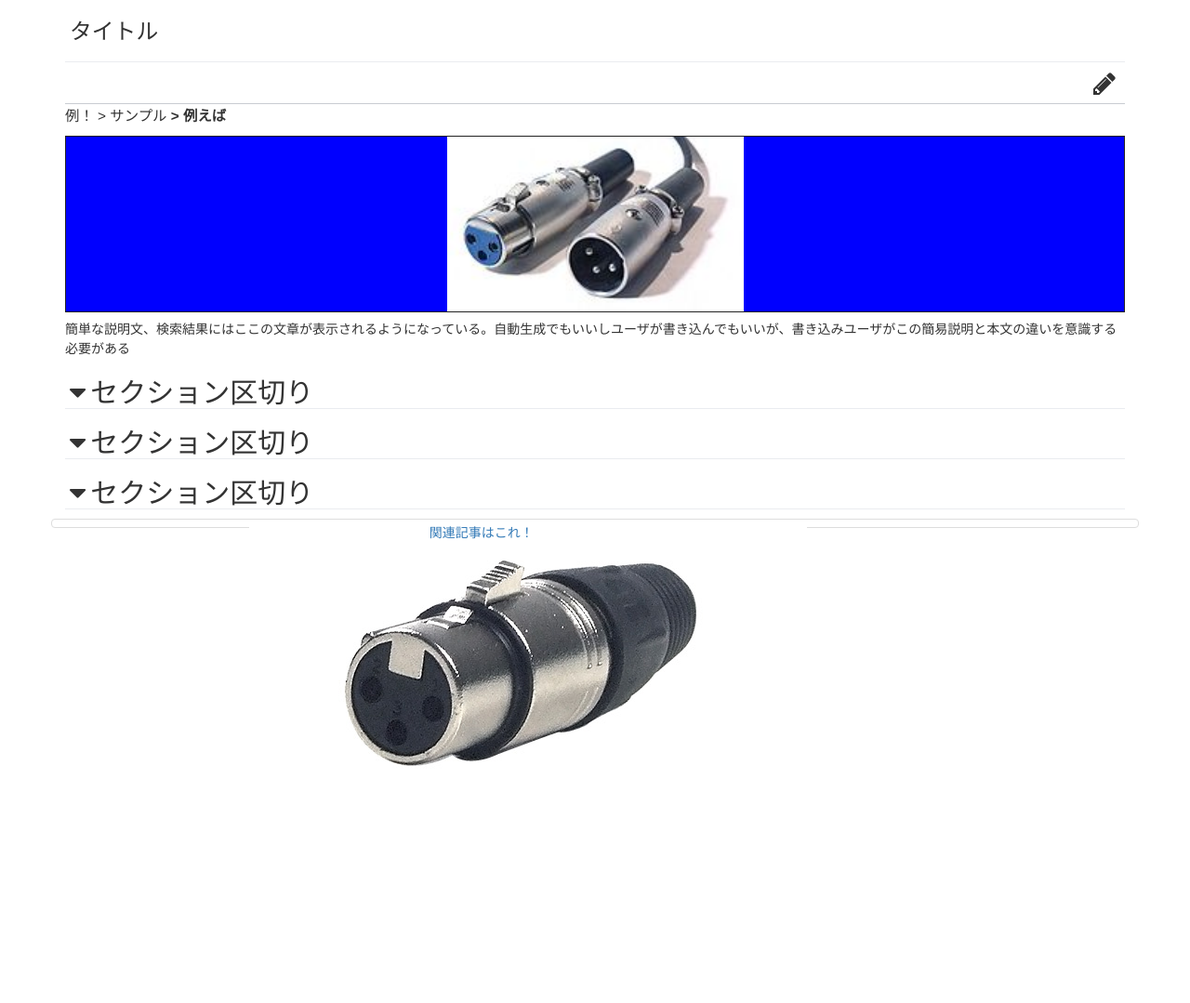
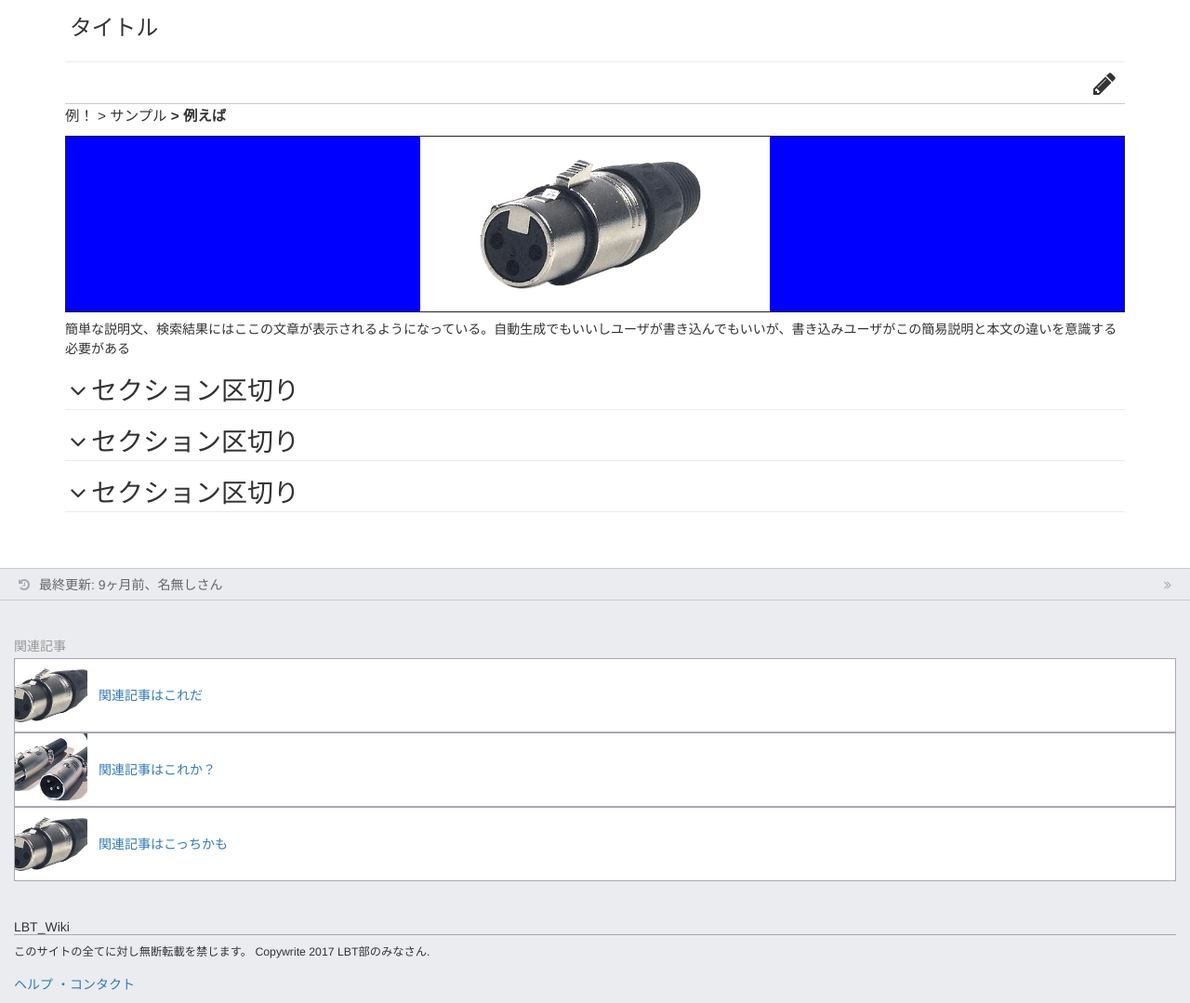
Before and after one commit to MagmaChocolate/LBT_Wiki, a PHP site: page / in a window 1280 px wide. Shown: the part 54-1133 px from the top of the page at 93% size. Before the commit the page ends 878 px from the top, so only its background shows below. Run offline with PHP 8.4, Linux system fonts and the light colour scheme.

Commit message:
[update] フッターの実装

```diff
--- a/index.html
+++ b/index.html
@@ -70,33 +70,63 @@
       <li class="breadcrumb-contents">サンプル</li>
       <li class="breadcrumb-contents">例えば</li>
     </ul>
-    <div class="eyecatch"></div> <!-- アイキャッチ画像 -->
+    <div class="eyecatch" style="background-image:url('./resource/img/xlr-600x300.jpg')"></div> <!-- アイキャッチ画像 -->
     <div class="description">
       簡単な説明文、検索結果にはここの文章が表示されるようになっている。自動生成でもいいしユーザが書き込んでもいいが、書き込みユーザがこの簡易説明と本文の違いを意識する必要がある
     </div>
     <div class="main-text"> <!-- 記事本文 -->
-      <h2><i class="fa fa-caret-down fa-1x"></i>セクション区切り</h2>
+      <h2><i class="fa fa-angle-down fa-1x"></i>セクション区切り</h2>
       <div class="main-text-in-section">
         <p>段落で落とすサンプルサンプルサンプルサンプルサンプルサンプルサンプルサンプルサンプルサンプルサンプルサンプルサンプルサンプルサンプル</p>
       </div>
-      <h2><i class="fa fa-caret-down fa-1x"></i>セクション区切り</h2>
+      <h2><i class="fa fa-angle-down fa-1x"></i>セクション区切り</h2>
       <div class="main-text-in-section">
         <p>段落で落とすサンプルサンプルサンプルサンプルサンプルサンプルサンプルサンプルサンプルサンプルサンプルサンプルサンプルサンプルサンプル</p>
       </div>
-      <h2><i class="fa fa-caret-down fa-1x"></i>セクション区切り</h2>
+      <h2><i class="fa fa-angle-down fa-1x"></i>セクション区切り</h2>
       <div class="main-text-in-section">
         <p>段落で落とすサンプルサンプルサンプルサンプルサンプルサンプルサンプルサンプルサンプルサンプルサンプルサンプルサンプルサンプルサンプル</p>
       </div>
     </div>
-    <div class="relation-entry">  <!-- 関連記事 -->
-      <div class="row">
-        <a href="hoge" class="thumbnail">
-          <div class="col-xs-2 col-xs-offset-2"><img src="./resource/img/xlr-600x300.jpg" class="relation-entry-img"/></div> <!-- 関連記事のアイキャッチ画像 -->
-          <div class="col-xs-6">関連記事はこれ！</div>
-        </a>
+  </div> <!-- class="container" -->
+
+
+    <footer class="footer">  <!-- フッター -->
+      <div class="last-edit">
+        <i class="fa fa-history"></i>最終更新: 9ヶ月前、名無しさん<i class="fa fa-angle-double-right fa-1x"></i>
       </div>
-    </div>
-  </div>
+
+      <div class="relation-entry">  <!-- 関連記事 -->
+        <h2>関連記事</h2>
+        <div class="content">
+          <a href="hoge">
+            <div class="img-rapper"><div class="img" style="background-image: url('./resource/img/xlr-600x300.jpg')"></div></div>  <!-- 関連記事のアイキャッチ画像 -->
+            <div class="title">関連記事はこれだ</div>
+          </a>
+          <a href="hoge">
+            <div class="img-rapper"><div class="img" style="background-image: url('./resource/img/xlr-200x118.jpg')"></div></div>  <!-- 関連記事のアイキャッチ画像 -->
+            <div class="title">関連記事はこれか？</div>
+          </a>
+          <a href="hoge">
+            <div class="img-rapper"><div class="img" style="background-image: url('./resource/img/xlr-600x300.jpg')"></div></div>  <!-- 関連記事のアイキャッチ画像 -->
+            <div class="title">関連記事はこっちかも</div>
+          </a>
+        </div>
+      </div>
+
+      <div class="copy-write">
+        <h3>LBT_Wiki</h3>
+        <div class="text">
+          このサイトの全てに対し無断転載を禁じます。
+          Copywrite 2017 LBT部のみなさん.
+        </div>
+      </div>
+      <div class="links">
+        <a href="hoge">ヘルプ</a>
+        <a href="hoge">コンタクト</a>
+      </div>
+    </footer>
+  <!-- </div> -->
 </div>
 
 
--- a/resource/view.css
+++ b/resource/view.css
@@ -68,7 +68,8 @@ input.search-text{
 /* 記事 */
 div.main-contents h1{ /* タイトル */
   font-size: 1.7em;
-  font-family: 'Linux Libertine','Georgia','Times',serif;
+  font-family:"Roboto Slab" , Garamond , "Times New Roman" , "游明朝" , "Yu Mincho" , "游明朝体" , "YuMincho" , "ヒラギノ明朝 Pro W3" , "Hiragino Mincho Pro" , "HiraMinProN-W3" , "HGS明朝E" , "ＭＳ Ｐ明朝" , "MS PMincho" , serif;
+      /*http://sole-color-blog.com/blog/design/246/*/
   margin-top: 20px;
   margin-left: 5px;
   padding-bottom: 10px;
@@ -95,10 +96,10 @@ ul.breadcrumb-list{ /* パンくずリスト */
 ul.breadcrumb-list li.breadcrumb-contents{
   display: inline;
 }
-ul.breadcrumb-list li.breadcrumb-contents:before{
+ul.breadcrumb-list li.breadcrumb-contents::before{
   content: ' > '; /* li要素の前に>>記号を追加 */
 }
-ul.breadcrumb-list li:first-child:before {
+ul.breadcrumb-list li:first-child::before {
 content: ''; /* 最初のli要素から>>記号を消す */
 }
 ul.breadcrumb-list li:last-child {
@@ -107,8 +108,7 @@ ul.breadcrumb-list li:last-child {
 
 
 div.eyecatch{ /* アイキャッチ画像 */
-  /*background-image: url("./img/xlr-600x300.jpg");*/
-  background-image: url("./img/xlr-200x118.jpg");
+  /*画像へのリンクはhtmlでdivタグのstyle属性に動的生成する*/
   background-repeat: no-repeat;
   background-position: center;
   background-size: auto 100%;
@@ -129,13 +129,16 @@ div.description{ /* 簡易説明 */
 
 div.main-text h2{ /* セクション区切り */
   border-bottom: solid 1px #eaecf0;
+  font-size: 2em;
+  font-family:"Roboto Slab" , Garamond , "Times New Roman" , "游明朝" , "Yu Mincho" , "游明朝体" , "YuMincho" , "ヒラギノ明朝 Pro W3" , "Hiragino Mincho Pro" , "HiraMinProN-W3" , "HGS明朝E" , "ＭＳ Ｐ明朝" , "MS PMincho" , serif;
+      /*http://sole-color-blog.com/blog/design/246/*/
+
 }
-div.main-text h2 i.fa-caret-down,
-div.main-text h2 i.fa-caret-up{
+div.main-text h2 i.fa-angle-down,
+div.main-text h2 i.fa-angle-up{
   margin-left: 5px;
   margin-right: 5px;
 }
-
 div.main-text div.main-text-in-section{
   display: none;
 }
@@ -146,6 +149,91 @@ div.main-text-in-section p{ /* 文章 */
 }
 
 
-img.relation-entry-img{
-  margin: 0px;
+
+footer{  /* フッター */
+  margin-top: 50px;
+  padding-bottom: 10px;
+  margin-left: 0px !important;
+  margin-right: 0px !important;
+  background-color: #eaecf0;
 }
+
+
+footer > div.last-edit{  /* 最終更新 */
+  border-top: solid 1px #c8ccd1;
+  border-bottom: solid 1px #c8ccd1;
+  padding-left: 20px;
+  color: #666;
+  height: 35px;
+  line-height: 35px;
+}
+footer .fa-history{
+  margin-right: 10px;
+  color: #aba6b3;
+}
+footer i.fa-angle-double-right{
+  float: right;
+  color: #aba6b3;
+  margin-right: 20px;
+  line-height: 35px;
+}
+
+
+div.relation-entry{  /* 関連ページ */
+  margin-top: 42px;
+  margin-left: 15px;
+  margin-right: 15px;
+  margin-bottom: 42px;
+}
+div.relation-entry > h2{
+  margin-bottom: 5px;
+  font-size: 1em;
+  color: #999;
+}
+div.relation-entry a{
+  display: block;
+  border: solid 1px #aba6b3;
+}
+div.relation-entry div.img-rapper > div.img{ /* 関連ページ  画像 */
+  background-repeat: no-repeat;
+  background-position: center;
+  background-size: auto 100%;
+  width: 78px;
+  height: 78px;
+  box-sizing: border-box;
+  background-color: #00F;
+  float: left;
+}
+div.relation-entry div.title{  /* 関連ページ タイトル */
+  margin-left: 75px;
+  padding-left: 15px;
+  line-height: 78px;
+  background-color: white;
+}
+
+
+
+footer >  div.copy-write{  /* コピーライト */
+  margin-left: 15px;
+  margin-right: 15px;
+}
+footer > div.copy-write > h3{
+  font-size: 1em;
+  border-bottom: solid 1px #aba6b3;
+  margin-bottom: 10px;
+}
+footer > div.copy-write > div.text{
+  font-size: 0.875em
+}
+
+
+footer > div.links{/* リンク達 */
+  margin-top: 15px;
+  margin-left: 15px;
+}
+footer > div.links > a::before{
+  content: '・';
+}
+footer > div.links > a:first-child::before{
+  content: '';
+}
--- a/resource/view.js
+++ b/resource/view.js
@@ -10,12 +10,12 @@
 */
 function initSection(){
   $('div.main-text h2').on('click',function (){
-    if($('i',this).hasClass('fa-caret-down')){
-      $('i',this).removeClass('fa-caret-down');
-      $('i',this).addClass('fa-caret-up');
-    }else if ($('i',this).hasClass('fa-caret-up')) {
-      $('i',this).removeClass('fa-caret-up');
-      $('i',this).addClass('fa-caret-down');
+    if($('i',this).hasClass('fa-angle-down')){
+      $('i',this).removeClass('fa-angle-down');
+      $('i',this).addClass('fa-angle-up');
+    }else if ($('i',this).hasClass('fa-angle-up')) {
+      $('i',this).removeClass('fa-angle-up');
+      $('i',this).addClass('fa-angle-down');
     }
     $(this).next('div').toggle();
   });
```
